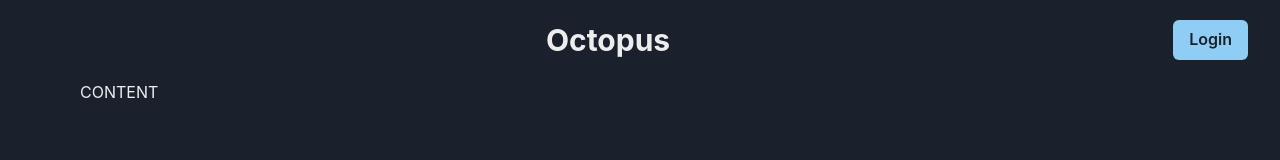
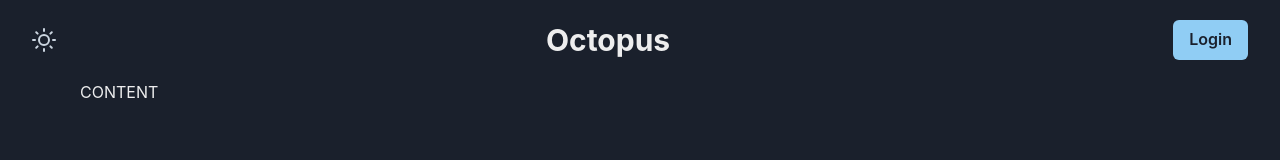
Before and after one commit to TheSpectreTeam/Octopus.GUI, a React app: page / in a window 1280 px wide. Shown: the top 160 px of the page. Built offline with nearby package versions, Linux system fonts and the light colour scheme.

Commit message:
feat(NavBar/ThemeSwitcher)[OCT-26]: added ThemSwithcer to NavBar

```diff
--- a/src/components/Navbar/index.tsx
+++ b/src/components/Navbar/index.tsx
@@ -14,7 +14,9 @@ import {
     Spacer,
     Stack,
     Text,
+    useColorModeValue,
 } from "@chakra-ui/react";
+import { ThemeSwitcher } from "../../theme/ThemeSwitcher";
 
 type NavbarProps = {};
 
@@ -32,15 +34,21 @@ const Navbar: React.FC<NavbarProps> = () => {
     };
 
     return (
-        <chakra.header >
+        <chakra.header>
             <Flex
                 height={20}
                 flexDir="row"
                 minWidth={"min-content"}
                 alignItems={"center"}
                 justifyContent={"space-between"}
+                borderBottom={{ base: "1px solid", md: "none" }}
+                borderColor={{
+                    base: useColorModeValue("gray.200", "gray.700"),
+                }}
             >
-                <Flex w={"30%"} />
+                <Flex w={"30%"}>
+                    <ThemeSwitcher />
+                </Flex>
                 <Spacer />
                 <Box>
                     <Stack align={"center"}>
@@ -54,7 +62,7 @@ const Navbar: React.FC<NavbarProps> = () => {
                     <Flex alignContent="center" justifyContent={"end"}>
                         {isAuth ? (
                             <HStack>
-                                <Menu data-testid='profile-menu'>
+                                <Menu data-testid="profile-menu">
                                     <MenuButton
                                         as={Button}
                                         rounded={"full"}
--- /dev/null
+++ b/src/theme/ThemeSwitcher.tsx
@@ -0,0 +1,23 @@
+import React from "react";
+import { MoonIcon, SunIcon } from "@chakra-ui/icons";
+import { IconButton, useColorMode } from "@chakra-ui/react";
+
+export const ThemeSwitcher: React.FC = () => {
+    const { colorMode, toggleColorMode } = useColorMode();
+    return (
+        <IconButton
+            mx="2em"
+            size={"sm"}
+            aria-label="Switch theme"
+            variant={"ghost"}
+            onClick={toggleColorMode}
+            icon={
+                colorMode === "light" ? (
+                    <MoonIcon color="gray.300" width={"24px"} height={"24px"} />
+                ) : (
+                    <SunIcon color="gray.300" width={"24px"} height={"24px"} />
+                )
+            }
+        />
+    );
+};
```
